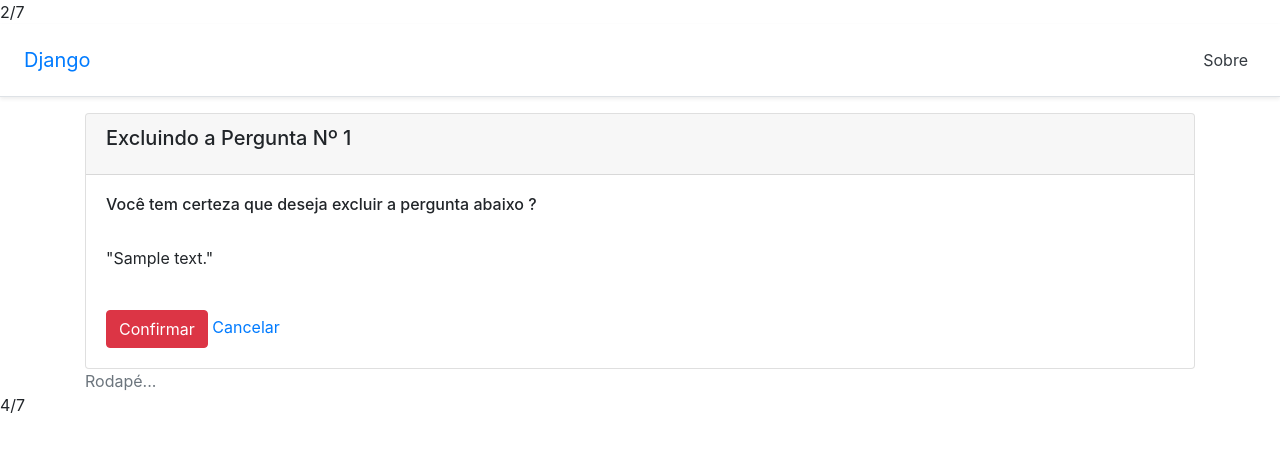
After one commit to Thianrry/django-polls, a Django app: page /polls/pergunta/1/delete in a window 1280 px wide. The commit adds this page. Shown: the top 452 px of the page. Run offline with Django 4.2, Linux system fonts and the light colour scheme; tables that the repository leaves empty hold one stand-in row (values such as "Sample post"); some libraries are stand-ins or nearby versions.

Commit message:
DELETE - CRUD Básico

```diff
--- a/polls/urls.py
+++ b/polls/urls.py
@@ -15,4 +15,8 @@ path('pergunta/<int:pk>/edit',
 views.QuestionUpdateView.as_view(),
 name="poll_edit"
 ),
+path('pergunta/<int:pk>/delete',
+views.QuestionDeleteView.as_view(),
+name="poll_delete"
+),
 ]
--- a/polls/views.py
+++ b/polls/views.py
@@ -1,7 +1,7 @@
 from django.shortcuts import render
 from django.http import HttpResponse
 from polls.models import Question, Choice
-from django.views.generic.edit import CreateView, UpdateView
+from django.views.generic.edit import CreateView, UpdateView, DeleteView
 from django.urls import reverse_lazy
 from polls.models import Question
 
@@ -43,3 +43,8 @@ class QuestionUpdateView(UpdateView):
         context['form_title'] = 'Editando a pergunta'
 
         return context
+
+class QuestionDeleteView(DeleteView):
+    model = Question
+    template_name = 'polls/question_confirm_delete_form.html'
+    success_url = reverse_lazy('polls_list')
--- a/templates/perguntas_recentes.html
+++ b/templates/perguntas_recentes.html
@@ -22,3 +22,7 @@ Mega Enquetes
 <a href="{% url 'poll_edit' pk=question.id %}" class="link-secondary">
     Editar
     </a>
+
+<a href="{% url 'poll_delete' pk=question.id %}" class="link-secondary">
+    Excluir
+    </a>
--- /dev/null
+++ b/templates/polls/question_confirm_delete_form.html
@@ -0,0 +1,19 @@
+{% extends '_layout1.html' %} <!-- adaptar o caminho conforme sua configuração -->
+{% block content %} <!-- substitui o bloco content em _layout1.html -->
+<div class="card">
+    <div class="card-header">
+    <h5 class="card-title">Excluindo a Pergunta Nº {{ object.id }}</h5>
+    </div>
+    <div class="card-body">
+    <form method="post">
+    {% csrf_token %}
+    <h6>Você tem certeza que deseja excluir a pergunta abaixo ?</h6>
+    <br />
+    <p>"{{ object.question_text }}"</p>
+    <br />
+    <button type="submit" class="btn btn-danger">Confirmar</button>
+    <a href="{% url 'polls_list' %}" class="link-secondary">Cancelar </a>
+    </form>
+    </div>
+    </div>
+    {% endblock %} <!-- fecha o bloco content -->
```
